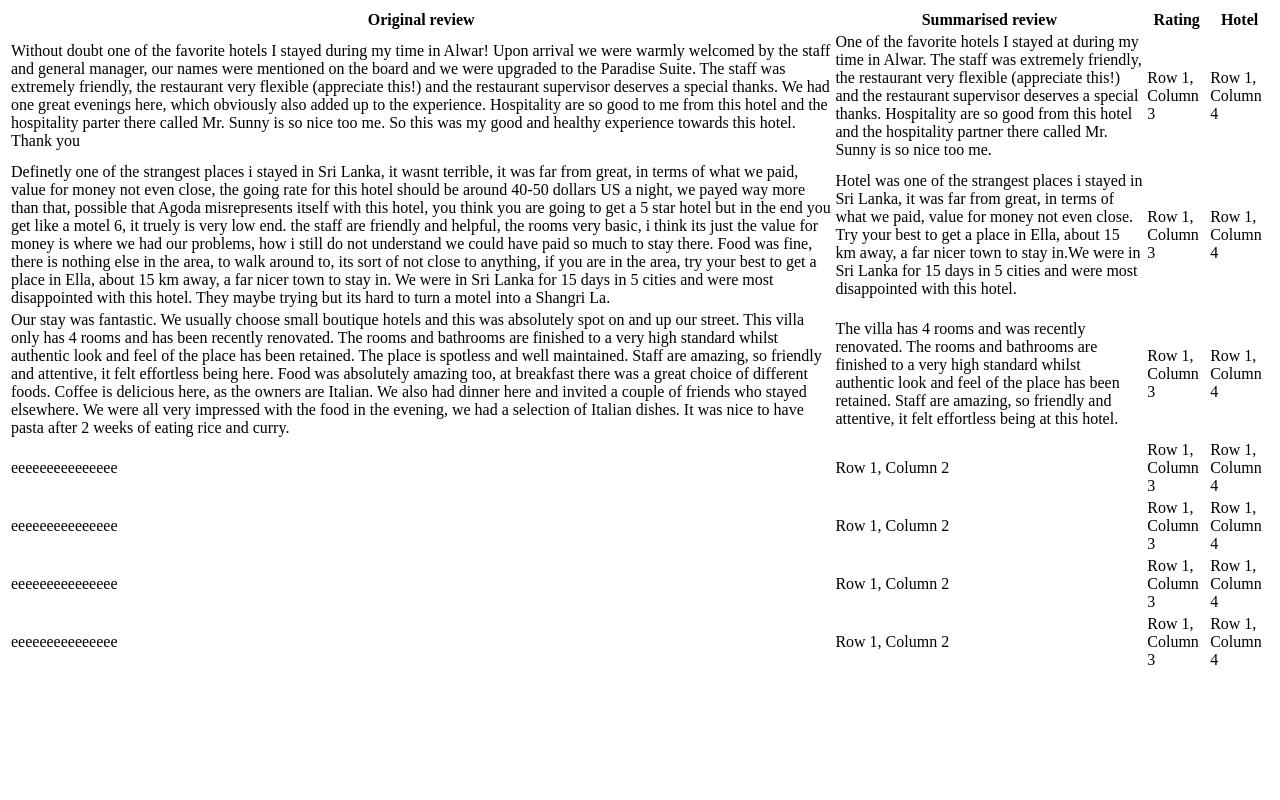
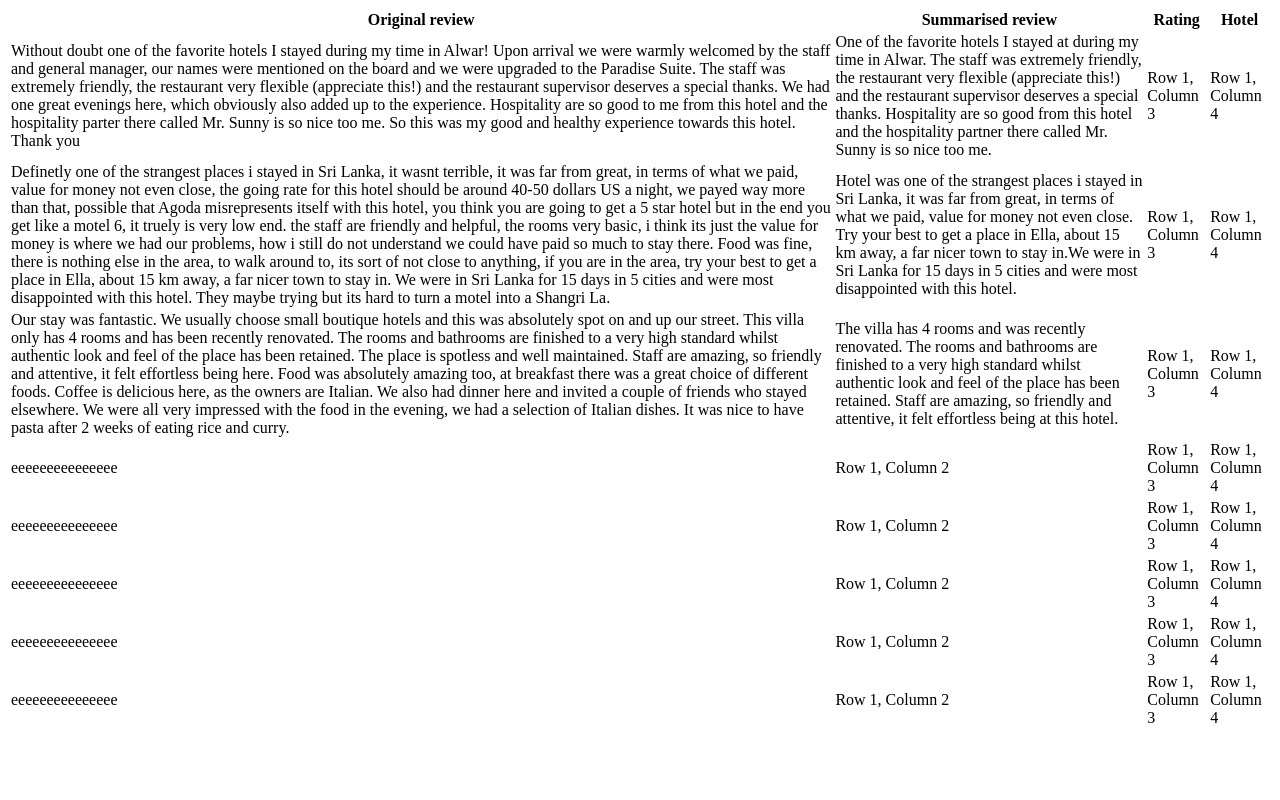
Before and after one commit to THE-HEX-CLAN/Emo-Rabbit, a Flask app: template templates/DataStore.html in a window 1280 px wide. Run offline with Flask 3, Linux system fonts and the light colour scheme; the template is opened without the code that fills it, so the values that code supplies are empty; parts of the project's set-up code (start-up, migrations or seed data) failed here and were passed over.

Commit message:
Add 9th raw to tha DataStore table

```diff
--- a/templates/DataStore.html
+++ b/templates/DataStore.html
@@ -60,3 +60,16 @@
             <td>Row 1, Column 3</td>
             <td>Row 1, Column 4</td>
         </tr>
+        <tr>
+            <td>eeeeeeeeeeeeeee</td>
+            <td>Row 1, Column 2</td>
+            <td>Row 1, Column 3</td>
+            <td>Row 1, Column 4</td>
+        </tr>
+
+      </table>
+
+
+
+</body>
+</html>
```
